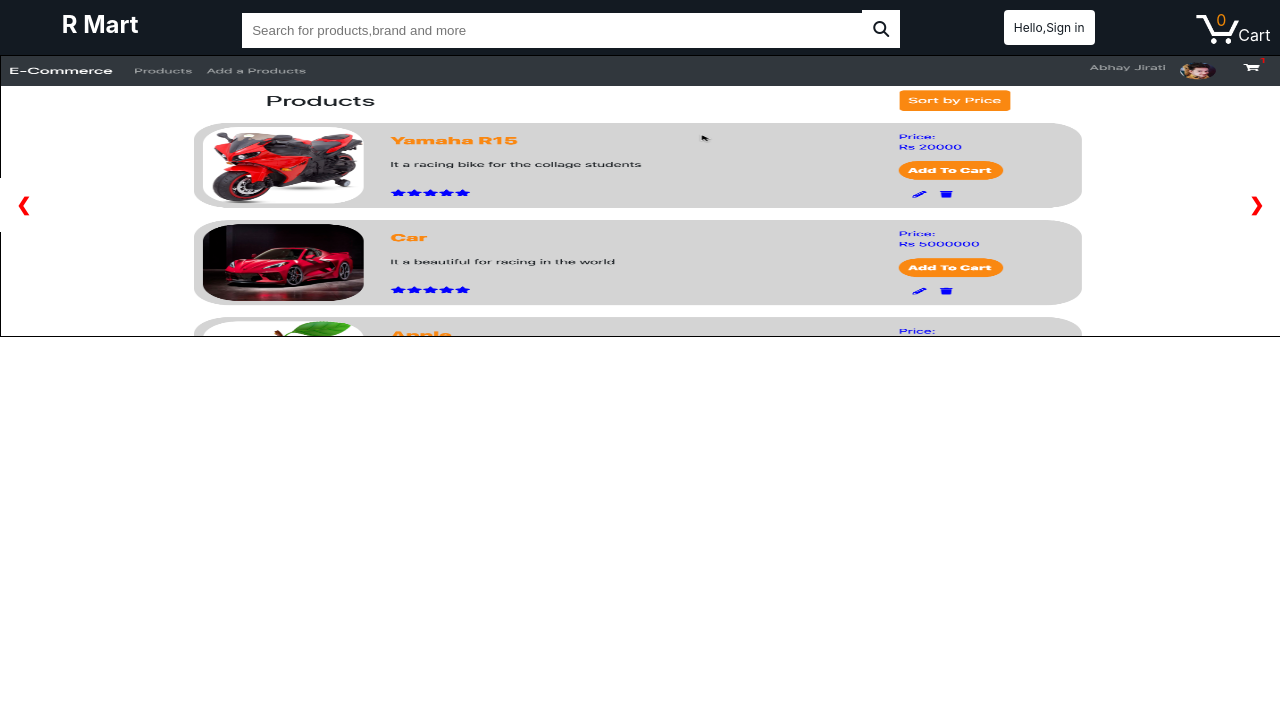
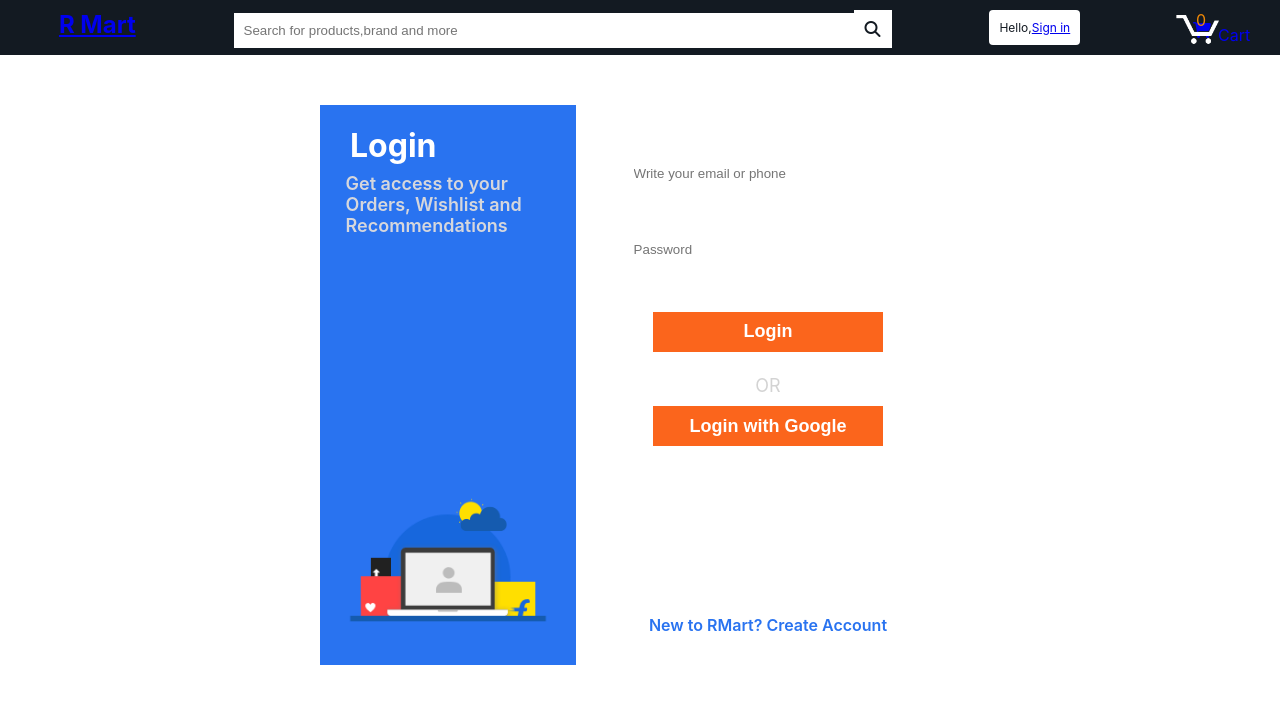
Before and after one commit to Abhijrt/r-mart-frontend, a React (Create React App) app: page /login in a window 1280 px wide. Shown: the top 704 px of the page. Built offline with nearby package versions, Linux system fonts and the light colour scheme.

Commit message:
adding the login componnet

```diff
--- a/src/components/App.js
+++ b/src/components/App.js
@@ -1,13 +1,22 @@
 import React, { Component } from "react";
-import { NavBar, Crousal } from "../components";
+import { BrowserRouter as Router, Route, Switch } from "react-router-dom";
+import { NavBar, Crousal, Cart, Login } from "../components";
 import "../styles/app.scss";
+
 export default class App extends Component {
   render() {
     return (
-      <div>
-        <NavBar />
-        <Crousal />
-      </div>
+      <Router>
+        <div>
+          <NavBar />
+          {/* <Crousal /> */}
+          <Switch>
+            <Route path="/" exact component={Crousal} />
+            <Route path="/login" exact component={Login} />
+            <Route path="/cart" exact component={Cart} />
+          </Switch>
+        </div>
+      </Router>
     );
   }
 }
--- /dev/null
+++ b/src/components/Cart.js
@@ -0,0 +1,7 @@
+import React, { Component } from "react";
+
+export default class Cart extends Component {
+  render() {
+    return <div>Cart</div>;
+  }
+}
--- /dev/null
+++ b/src/components/Login.js
@@ -0,0 +1,41 @@
+import React, { Component } from "react";
+import { Link } from "react-router-dom";
+
+import loginImg from "../static/images/login-iocn.png";
+
+export default class Login extends Component {
+  render() {
+    return (
+      <div className="main-login-component">
+        <div className="container">
+          <div className="style-container">
+            <h1>Login</h1>
+            <br />
+            <p>Get access to your Orders, Wishlist and Recommendations</p>
+            <img src={loginImg} alt="login-icon" />
+          </div>
+          <div className="form-container">
+            <form method="POST">
+              <input
+                type="text"
+                name="email"
+                placeholder="Write your email or phone"
+              />
+              <input type="password" name="password" placeholder="Password" />
+              <button className="login-btn" type="submit">
+                Login
+              </button>
+            </form>
+            <div className="login-details">
+              <span>OR</span>
+              <button className="login-btn">Login with Google</button>
+            </div>
+            <div className="another-link">
+              <Link className="link">New to RMart? Create Account</Link>
+            </div>
+          </div>
+        </div>
+      </div>
+    );
+  }
+}
--- a/src/components/NavBar.js
+++ b/src/components/NavBar.js
@@ -7,8 +7,9 @@
     return (
       <nav className="main-navbar-container">
         <div className="project-name">
-          {/* <Link className="nav-link" to="/"> */}R Mart
-          {/* </Link> */}
+          <Link className="nav-link" to="/">
+            R Mart
+          </Link>
         </div>
         <div className="search-bar">
           <input placeholder="Search for products,brand and more" />
@@ -16,19 +17,17 @@
         </div>
         <div className="sign-in">
           Hello,
-          {/* <Link className="nav-link" to="/login"> */}
-          Sign in
-          {/* </Link> */}
+          <Link className="nav-link" to="/login">
+            Sign in
+          </Link>
         </div>
         <div className="cart-icon">
-          <span className="cart-count">0</span>
-          {/* <Link className="nav-link" to="/cart"> */}
-
-          <img src={cartImage} alt="cart" />
-          {/* <i className="fa fa-shopping-cart"></i> */}
-          <span>Cart</span>
-
-          {/* </Link> */}
+          <Link className="nav-link" to="/cart">
+            <span className="cart-count">0</span>
+            <img src={cartImage} alt="cart" />
+            <i className="fa fa-shopping-cart"></i>
+            <span>Cart</span>
+          </Link>
         </div>
       </nav>
     );
--- a/src/components/index.js
+++ b/src/components/index.js
@@ -1,4 +1,5 @@
 import NavBar from "./NavBar";
 import Crousal from "./Crousal";
-
-export { NavBar, Crousal };
+import Login from "./Login";
+import Cart from "./Cart";
+export { NavBar, Crousal, Cart, Login };
--- /dev/null
+++ b/src/styles/Login.scss
@@ -0,0 +1,109 @@
+.main-login-component {
+  display: flex;
+  justify-content: center;
+  .container {
+    display: flex;
+    justify-content: center;
+    align-items: center;
+    // border: 1px solid black;
+    margin-top: 50px;
+    width: 50%;
+    height: 70vh;
+    .style-container {
+      display: flex;
+      position: relative;
+      flex-direction: column;
+      width: 40%;
+      height: 100%;
+      background-color: #2973f0;
+      color: white;
+      h1 {
+        position: absolute;
+        left: 30px;
+      }
+      p {
+        position: absolute;
+        align-self: center;
+        color: #d6d7dc;
+        width: 80%;
+        font-size: large;
+        top: 50px;
+        font-weight: 600;
+      }
+      img {
+        position: absolute;
+        width: 80%;
+        bottom: 40px;
+        align-self: center;
+      }
+    }
+    .form-container {
+      display: flex;
+      width: 60%;
+      flex-direction: column;
+      justify-content: space-around;
+      form {
+        display: flex;
+        flex-direction: column;
+        // border: 1px solid black;
+        height: 30vh;
+        justify-content: space-around;
+
+        label {
+          font-size: large;
+          font-weight: 500;
+        }
+        input {
+          align-self: center;
+          width: 70%;
+          height: 20px;
+          border: none;
+          padding: 5px;
+        }
+        .login-btn {
+          width: 60%;
+          height: 40px;
+          align-self: center;
+          background-color: #fb651c;
+          border: none;
+          color: white;
+          font-size: large;
+          font-weight: 700;
+        }
+      }
+      .login-details {
+        display: flex;
+        flex-direction: column;
+        // border: 1px solid black;
+        height: 30vh;
+        span {
+          align-self: center;
+          font-size: large;
+          color: lightgrey;
+        }
+        .login-btn {
+          margin: 10px;
+          width: 60%;
+          height: 40px;
+          align-self: center;
+          background-color: #fb651c;
+          border: none;
+          color: white;
+          font-size: large;
+          font-weight: 700;
+        }
+      }
+      .another-link {
+        display: flex;
+        height: 20%;
+        // border: 1px solid black;
+        align-self: center;
+        .link {
+          text-decoration: none;
+          color: #2973f0;
+          font-weight: 600;
+        }
+      }
+    }
+  }
+}
--- a/src/styles/app.scss
+++ b/src/styles/app.scss
@@ -1,2 +1,3 @@
 @import "./NavBar.scss";
 @import "./Crousal.scss";
+@import "./Login.scss";
```
Also changed, not shown: src/static/images/login-iocn.png (added).
